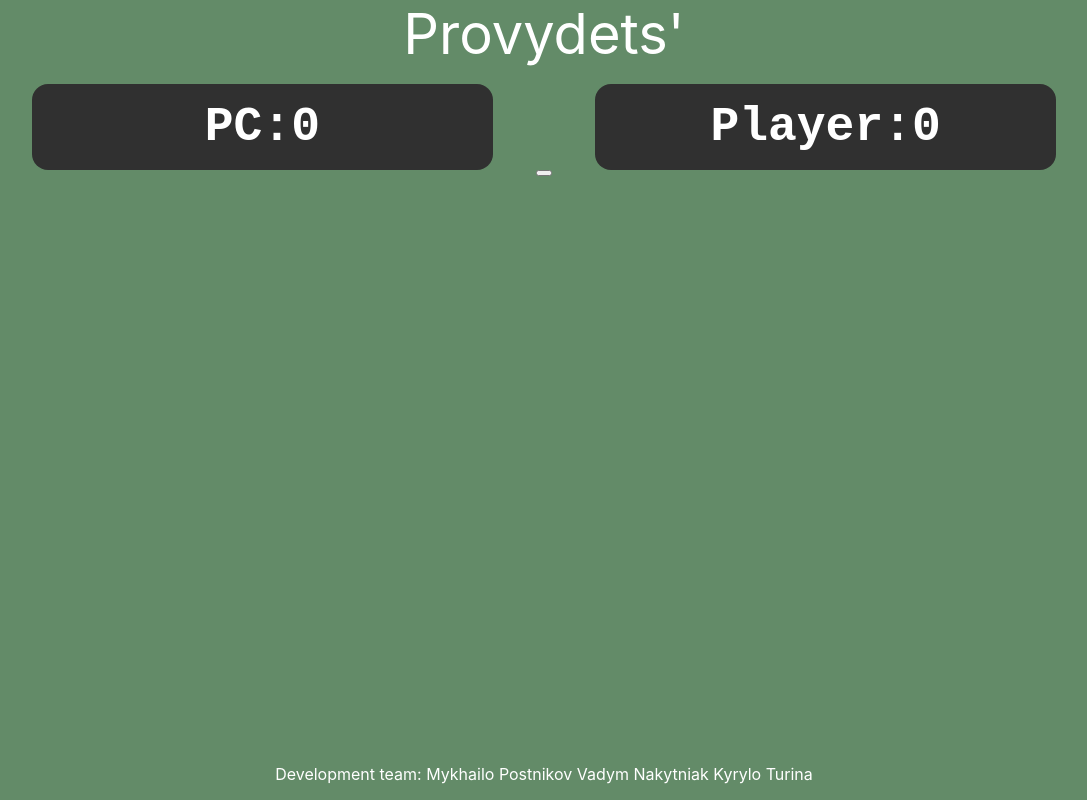
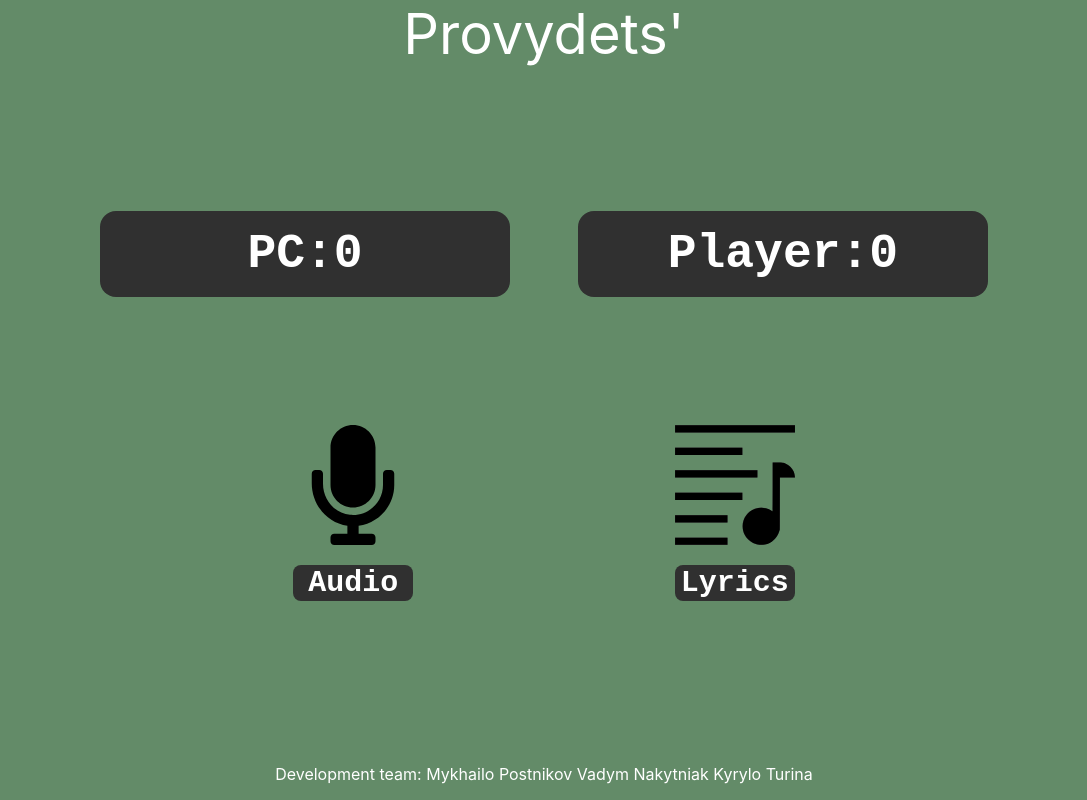
Before and after one commit to mikharkiv/provydets, a React (Create React App) app: page / in a window 1280 px wide. Shown: the whole page, without its empty margins (96-1183 px from the left). Built offline with nearby package versions, Linux system fonts and the light colour scheme.

Commit message:
Added lyrics and mic icons

```diff
--- a/src/App.css
+++ b/src/App.css
@@ -17,6 +17,9 @@
 .App-body {
   flex-grow: 1;
   width: 80%;
+  display: flex;
+  flex-direction: column;
+  justify-content: space-evenly;
 }
 
 .App-footer {
@@ -27,23 +30,47 @@
   display: flex;
   flex-direction: row;
   flex-wrap: nowrap;
-  justify-content: space-between;
+  justify-content: space-evenly;
 }
 
 .score {
-  background-color: rgb(48, 48, 48);
+  background-color: #303030;
   font-size: calc(6vmin);
   font-family: "Courier New";
   font-weight: 600;
   text-align: center;
   border-radius: 2vmin;
   padding: 2vmin;
-  width: 45%;
+  width: 40%;
   box-sizing: border-box;
 }
 
 .input {
   display: flex;
+  flex-direction: row;
+  align-items: center;
+  justify-content: space-evenly;
+}
+
+.mic, .lyrics {
+  width: 15vmin;
+  box-sizing: border-box;
+}
+
+.listen, .type {
+  display: flex;
   flex-direction: column;
   align-items: center;
 }
+
+.listen-button {
+  width: 100%;
+  margin: 20px 0px;
+  font-family: "Courier New";
+  font-weight: 600;
+  font-size: calc(14px + 2vmin);
+  color: #fff;
+  border: none;
+  border-radius: 1vmin;
+  background-color: #303030;
+}
--- a/src/Body.js
+++ b/src/Body.js
@@ -1,16 +1,16 @@
 import React from 'react';
 
 function Body() {
-  return(
+  return (
     <section className="App-body">
-      <Scoreboard/>
-      <Inputs/>
+      <Scoreboard />
+      <Inputs />
     </section>
   );
 }
 
 function Scoreboard() {
-  return(
+  return (
     <div className="scoreboard">
       <Score name="PC" score="0"></Score>
       <Score name="Player" score="0"></Score>
@@ -19,22 +19,36 @@ function Scoreboard() {
 }
 
 function Inputs() {
-  return(
+  return (
     <div className="input">
       <Listen/>
+      <Type/>
     </div>
   )
 }
 
 function Listen() {
-  return(
-    <button className="listen">
-
-    </button>
+  return (
+    <div className="listen">
+      <img src="./res/mic.svg" className="mic"></img>
+      <button className="listen-button">
+        Audio
+      </button>
+    </div>
+  )
+}
+function Type() {
+  return (
+    <div className="type">
+      <img src="./res/lyrics.svg" className="lyrics"></img>
+      <button className="listen-button">
+        Lyrics
+      </button>
+    </div>
   )
 }
 
-class Score extends React.Component{
+class Score extends React.Component {
   constructor(props) {
     super(props)
     this.state = {
```
Also changed, not shown: public/res/lyrics.svg (added), public/res/mic.svg (added).
